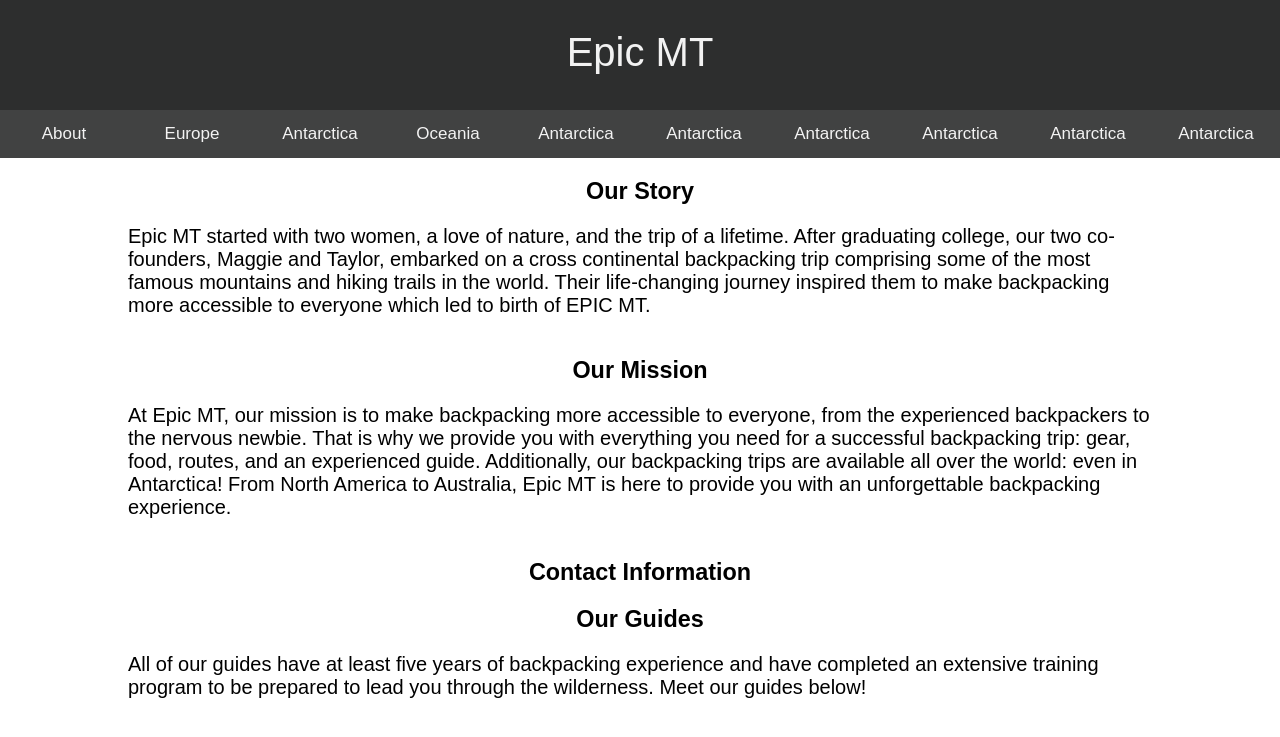
After one commit to lappe044/CS-268-Project-One, a PHP site: page /about.html in a window 1280 px wide. The commit adds this page. Shown: the top 737 px of the page. Run offline with PHP 8.4, Linux system fonts and the light colour scheme.

Commit message:
About Page
Finished continent pages, started about page

```diff
--- /dev/null
+++ b/about.html
@@ -0,0 +1,61 @@
+<!DOCTYPE html>
+<html lang="en">
+<head>
+    <meta charset="UTF-8">
+    <meta http-equiv="X-UA-Compatible" content="IE=edge">
+    <meta name="viewport" content="width=
+    , initial-scale=1.0">
+    <title>About</title>
+    <link rel="stylesheet" type="text/css" href="css/about_css.css">
+
+    <style>
+
+    </style>
+</head>
+<body>
+
+    <div id = "header">
+        <a href="null"> Epic MT </a>
+    </div>
+
+
+    <div id = "navbar">
+           <a href = "antarctica.html">About</a>
+           <a href = "europe.html">Europe</a>
+           <a href = "antarctica.html">Antarctica</a>
+           <a href = "oceania.html">Oceania</a>
+           <a href = "antarctica.html">Antarctica</a>
+           <a href = "antarctica.html">Antarctica</a>
+           <a href = "antarctica.html">Antarctica</a>
+           <a href = "antarctica.html">Antarctica</a>
+           <a href = "antarctica.html">Antarctica</a>
+           <a href = "antarctica.html">Antarctica</a>
+    </div>
+
+    <!----Rounded Image Here-->
+
+    <h3>Our Story </h3>
+
+    <p>Epic MT started with two women, a love of nature, and the trip of a lifetime. After graduating college,
+        our two co-founders, Maggie and Taylor, embarked on a cross continental backpacking trip comprising
+        some of the most famous mountains and hiking trails in the world. Their life-changing journey inspired
+        them to make backpacking more accessible to everyone which led to birth of EPIC MT.</p>
+
+    <h3>Our Mission </h3>
+
+    <p>At Epic MT, our mission is to make backpacking more accessible to everyone, from the experienced
+        backpackers to the nervous newbie. That is why we provide you with everything you need for a
+        successful backpacking trip: gear, food, routes, and an experienced guide. Additionally, our backpacking
+        trips are available all over the world: even in Antarctica! From North America to Australia, Epic MT is here
+        to provide you with an unforgettable backpacking experience.</p>
+
+     <h3>Contact Information</h3>
+
+     <h3>Our Guides</h3>
+
+     <p>All of our guides have at least five years of backpacking experience and have completed an extensive training
+         program to be prepared to lead you through the wilderness. Meet our guides below!</p>
+
+
+</body>
+</html>
--- /dev/null
+++ b/css/about_css.css
@@ -0,0 +1,66 @@
+body {
+  margin: 0px;
+  padding: 0px;
+  font-family: Arial, Helvetica, sans-serif;
+  font-size: 20px;
+}
+
+#header,
+#footer {
+  height: 50px;
+  background-color: #2d2e2e;
+}
+
+#header {
+  text-align: center;
+  padding: 30px;
+}
+
+#header a {
+  color: #f2f2f2;
+  text-align: center;
+  padding: 14px 16px;
+  text-decoration: none;
+  font-size: 40px;
+}
+
+#navbar {
+  /*
+  *z-index sets navbar to the front
+  */
+  z-index: 1;
+  overflow: hidden;
+  background-color: #2d2e2e;
+  opacity: 0.9;
+  position: sticky;
+  position: -webkit-sticky;
+  top: 0px;
+  display: flex;
+  flex-wrap: wrap;
+  flex-direction: row;
+  align-items: space-between;
+}
+
+#navbar a {
+  box-sizing: border-box;
+  float: left;
+  color: #f2f2f2;
+  text-align: center;
+  padding: 14px 16px;
+  text-decoration: none;
+  font-size: 17px;
+  width: 10%;
+}
+
+h3 {
+  text-align: center;
+  margin: 20px;
+}
+
+p {
+  position: relative;
+  text-align: left;
+  padding-left: 10%;
+  padding-right: 10%;
+  padding-bottom: 20px;
+}
```
Also changed, not shown: antarctica.html (+26 -2 lines), css/europe_css.css (+13 -0 lines), europe.html (+20 -1 lines), oceania.html (+22 -1 lines).
